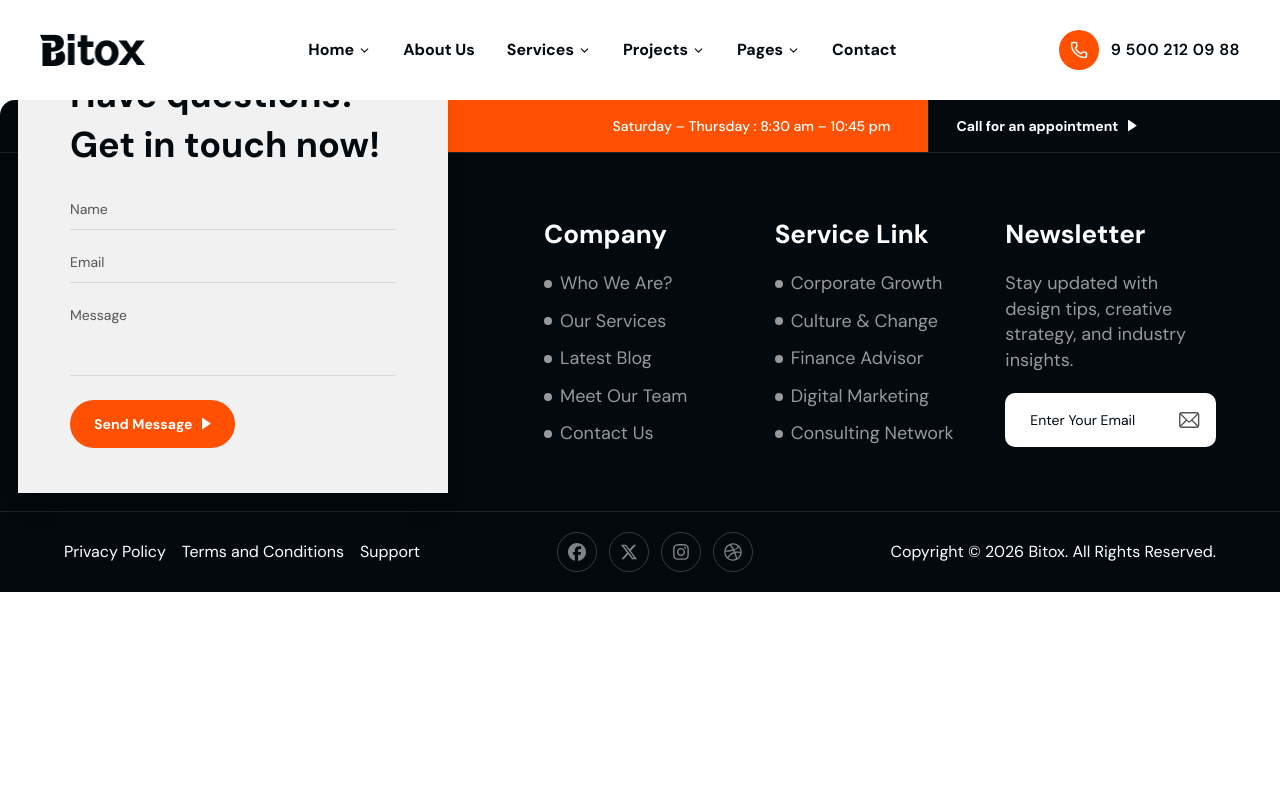
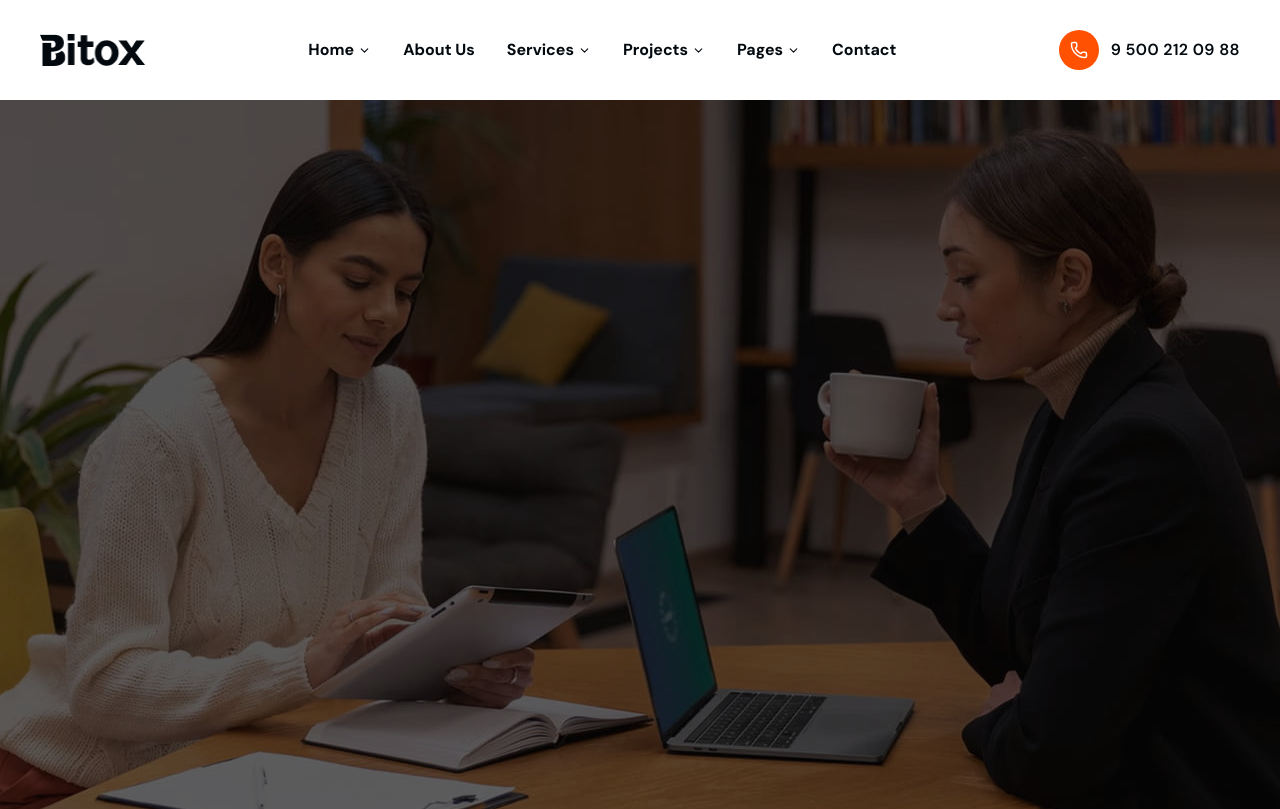
Before and after one commit to Mostofa-zaman/bitox-business-consulting-website, a Next.js app: page /consulting-agency in a window 1280 px wide. Shown: the top 809 px of the page. Built offline with nearby package versions, Linux system fonts and the light colour scheme.

Commit message:
feat(heroTwo): add background image and dark overlay

```diff
--- a/src/app/consulting-agency/page.jsx
+++ b/src/app/consulting-agency/page.jsx
@@ -1,10 +1,12 @@
 import ThemeInitializer from '@/components/helper/ThemeInitializer'
+import Herotwo from '@/components/homeTwo/Herotwo'
 import React from 'react'
 
 const page = () => {
   return (
     <>
       <ThemeInitializer pathName="consulting-agency" />
+      <Herotwo/>
 
     </>
   )
--- a/src/components/homeTwo/Herotwo.jsx
+++ b/src/components/homeTwo/Herotwo.jsx
@@ -1,8 +1,22 @@
 import React from 'react'
+import allImages from '../helper/imageProvider'
+import Image from 'next/image'
 
 const Herotwo = () => {
   return (
-    <div>Herotwo</div>
+     <section className="relative h-[420px] sm:h-[600px] md:h-[750px] xl:h-[950px] w-full overflow-hidden">
+            {/* Background Image */}
+      <Image
+        src={allImages.home2heroBanner}
+        alt="Hero Background"
+        fill
+        priority
+        className="object-cover object-center"
+      />
+
+      {/* Dark overlay */}
+      <div className="absolute inset-0 bg-black/40 z-[1]" />
+    </section>
   )
 }
 
```
